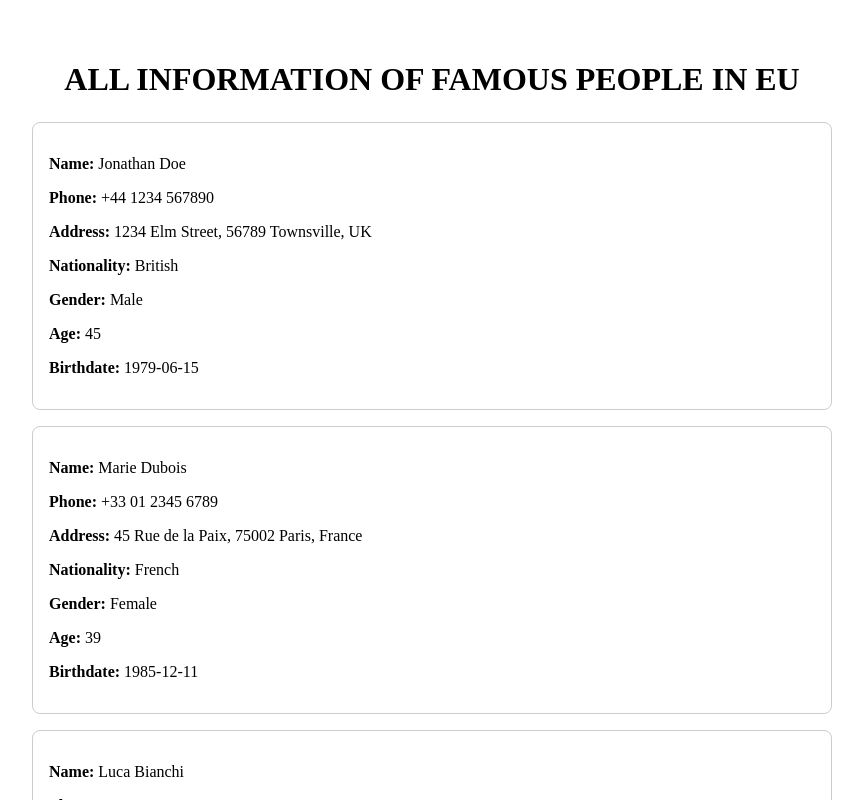
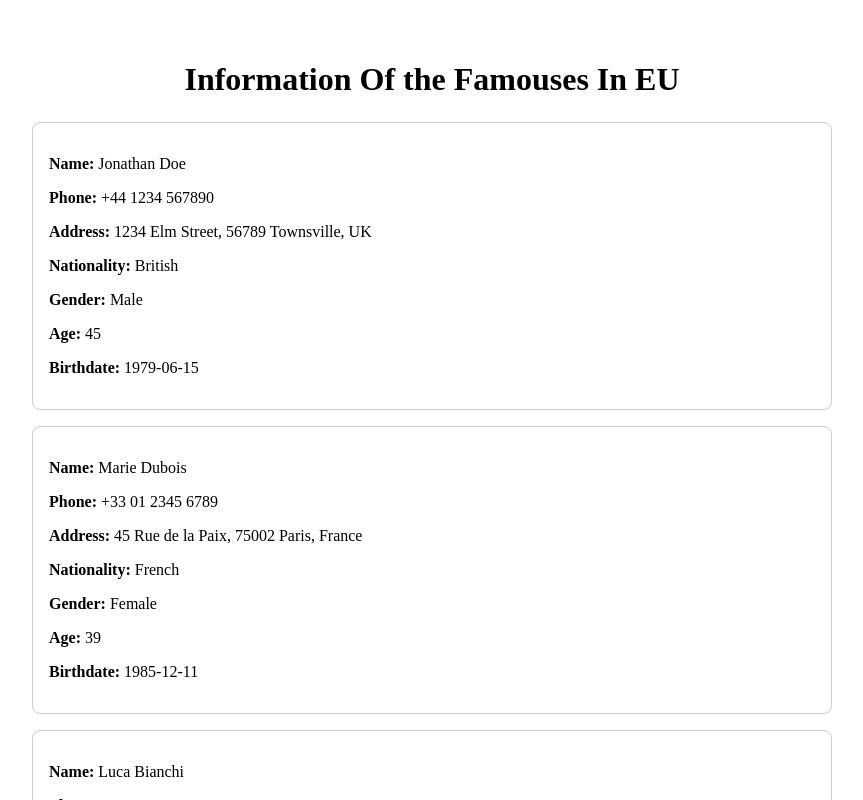
Before and after one commit to rexdodo/pi_web, a React (Create React App) app: page / in a window 1280 px wide. Shown: the top 800 px of the page, without its empty margins (208-1071 px from the left). Built offline with nearby package versions, Linux system fonts and the light colour scheme.

Commit message:
change the name of the site

```diff
--- a/public/index.html
+++ b/public/index.html
@@ -6,13 +6,13 @@
     <meta name="viewport" content="width=device-width, initial-scale=1.0" />
     <title>ALL INFORMATION OF FAMOUS PEOPLE IN EU</title>
     <!-- Open Graph -->
-    <meta property="og:title" content="ALL INFORMATION OF FAMOUS PEOPLE IN EU" />
+    <meta property="og:title" content="Information Of the Famouses In EU" />
     <meta property="og:description" content="Display contact information, addresses, nationalities, and other details about five prominent figures from the European Union." />
     <meta property="og:type" content="website" />
     <meta property="og:url" content="https://https://rexdodo.github.io/pi_web/" />
 
     <meta name="twitter:card" content="summary_large_image" />
-    <meta name="twitter:title" content="ALL INFORMATION OF FAMOUS PEOPLE IN EU" />
+    <meta name="twitter:title" content="Information Of the Famouses In EU" />
     <meta name="twitter:description" content="Display contact information, addresses, nationalities, and other details about five prominent figures from the European Union." />
 
     <script type="application/ld+json">
--- a/src/App.js
+++ b/src/App.js
@@ -52,7 +52,7 @@ function App() {
   return (
     <div style={{ maxWidth: '800px', margin: '0 auto', padding: '2rem' }}>
       <h1 style={{ textAlign: 'center', marginBottom: '1.5rem' }}>
-        ALL INFORMATION OF FAMOUS PEOPLE IN EU
+        Information Of the Famouses In EU
       </h1>
       <div>
         {famousPeople.map((person, index) => (
```
Also changed, not shown: 8 other files (tests, documents, lock files or other folders).
